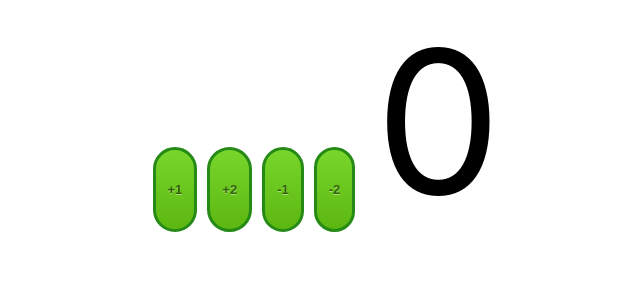
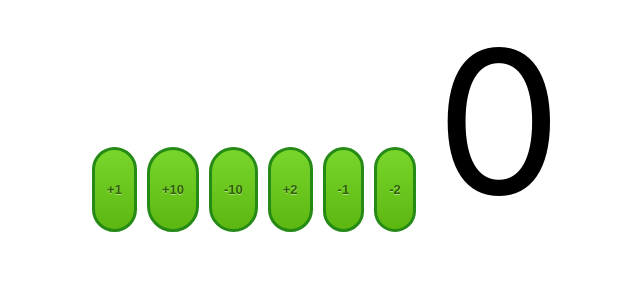
Before and after one commit to telvinmathews/todo-app, a React (Create React App) app: page / in a window 1280 px wide. Shown: the top 300 px of the page, without its empty margins (308-948 px from the left). Built offline with nearby package versions, Linux system fonts and the light colour scheme.

Commit message:
added more buttons for the counter

```diff
--- a/src/comonents/counter/Counter.jsx
+++ b/src/comonents/counter/Counter.jsx
@@ -13,6 +13,8 @@ class Counter extends Component {
         }
 
         this.increment = this.increment.bind(this);
+        this.plusTen = this.plusTen.bind(this);
+        this.minusTen = this.minusTen.bind(this);
         this.double = this.double.bind(this);
         this.minusTwo = this.minusTwo.bind(this);
         this.decrement = this.decrement.bind(this);
@@ -24,6 +26,8 @@ class Counter extends Component {
         return (
             <div className="counter">
                 <button onClick={this.increment}>+1</button>
+                <button onClick={this.plusTen}>+10</button>
+                <button onClick={this.minusTen}>-10</button>
                 <button onClick={this.double}>+2</button>
                 <button onClick={this.decrement}>-1</button>
                 <button onClick={this.minusTwo}>-2</button>
@@ -51,6 +55,16 @@ class Counter extends Component {
             counter: this.state.counter - 2
         });
     }
+    plusTen() {
+        this.setState({
+            counter: this.state.counter + 10
+        });
+    }
+    minusTen() {
+        this.setState({
+            counter: this.state.counter - 10
+        });
+    }
 }
 
 
```
